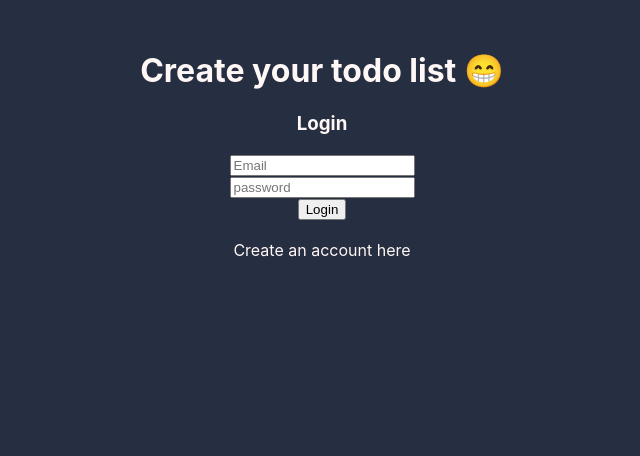
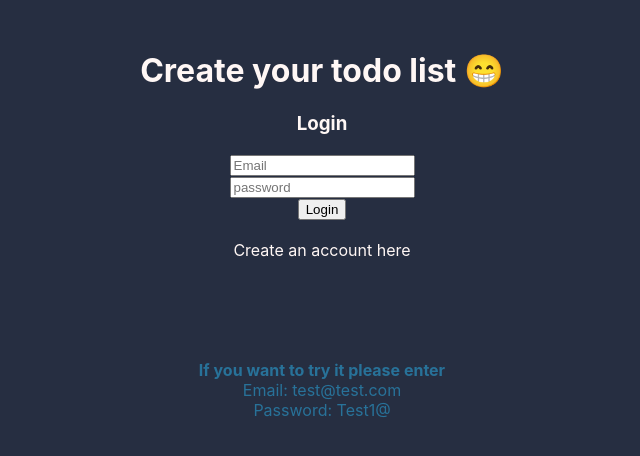
Before and after one commit to SalinasAlan/Todo, a Next.js app: page / in a window 1280 px wide. Shown: the top 456 px of the page, without its empty margins (318-958 px from the left). Built offline with nearby package versions, Linux system fonts and the light colour scheme; no server answers.

Commit message:
Added message

```diff
--- a/pages/index.js
+++ b/pages/index.js
@@ -23,7 +23,7 @@ export default function Home() {
                         :
                         <Login />
                 }
-                <Message onClick={ _ => setChangeForm(!changeForm)}>
+                <Message onClick={_ => setChangeForm(!changeForm)}>
                     {
                         changeForm ?
                             "Login here"
@@ -31,6 +31,11 @@ export default function Home() {
                             "Create an account here"
                     }
                 </Message>
+                <div style={{ "color": "#287299" }}>
+                    <h4 style={{ "margin": "100px 0 0 0" }} > If you want to try it please enter</h4>
+                    <p style={{ "margin": "0" }}>Email: test@test.com</p>
+                    <p style={{ "margin": "0" }}>Password: Test1@</p>
+                </div>
             </HomeContainer>
         </Layout>
     )
```
